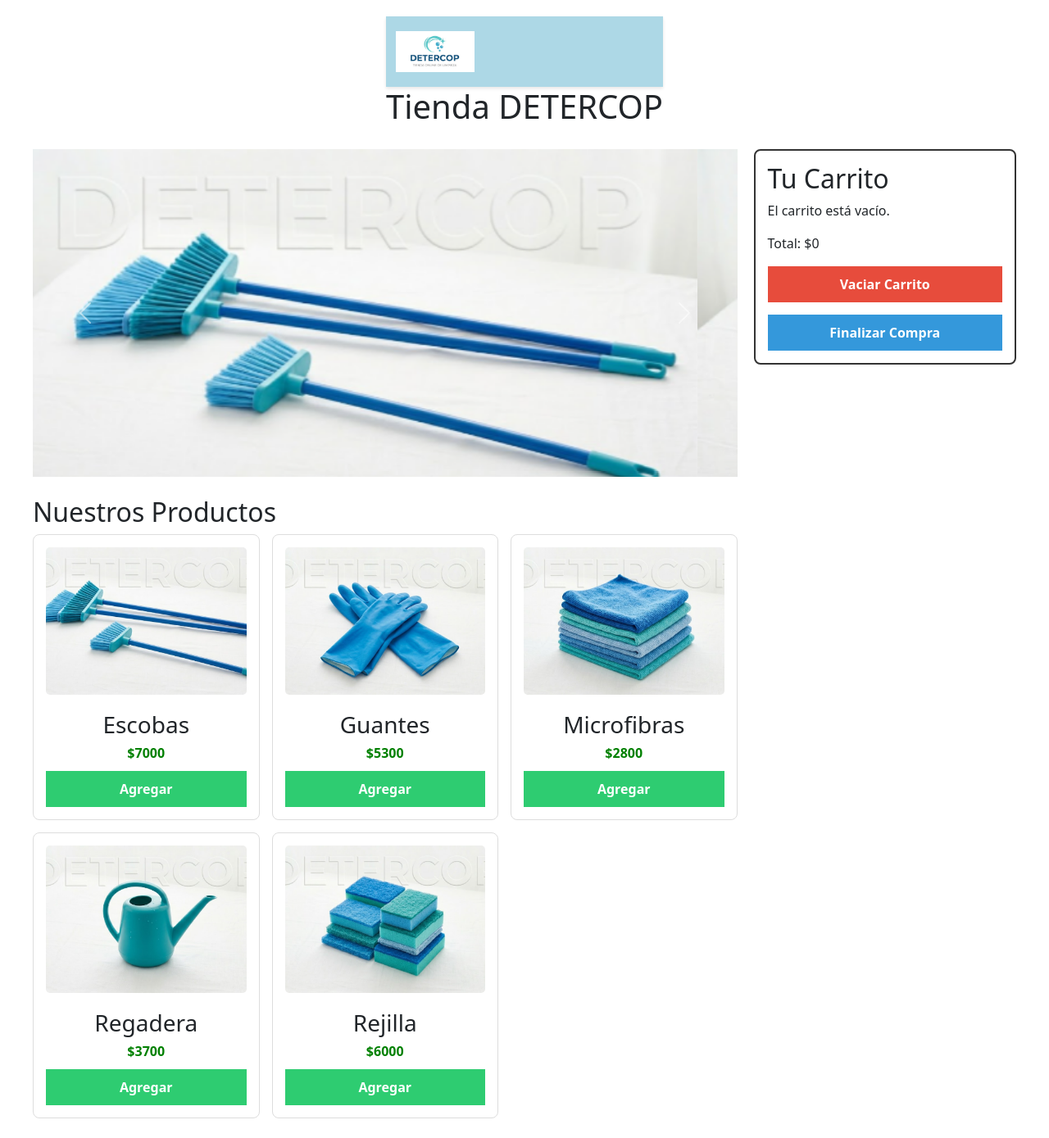
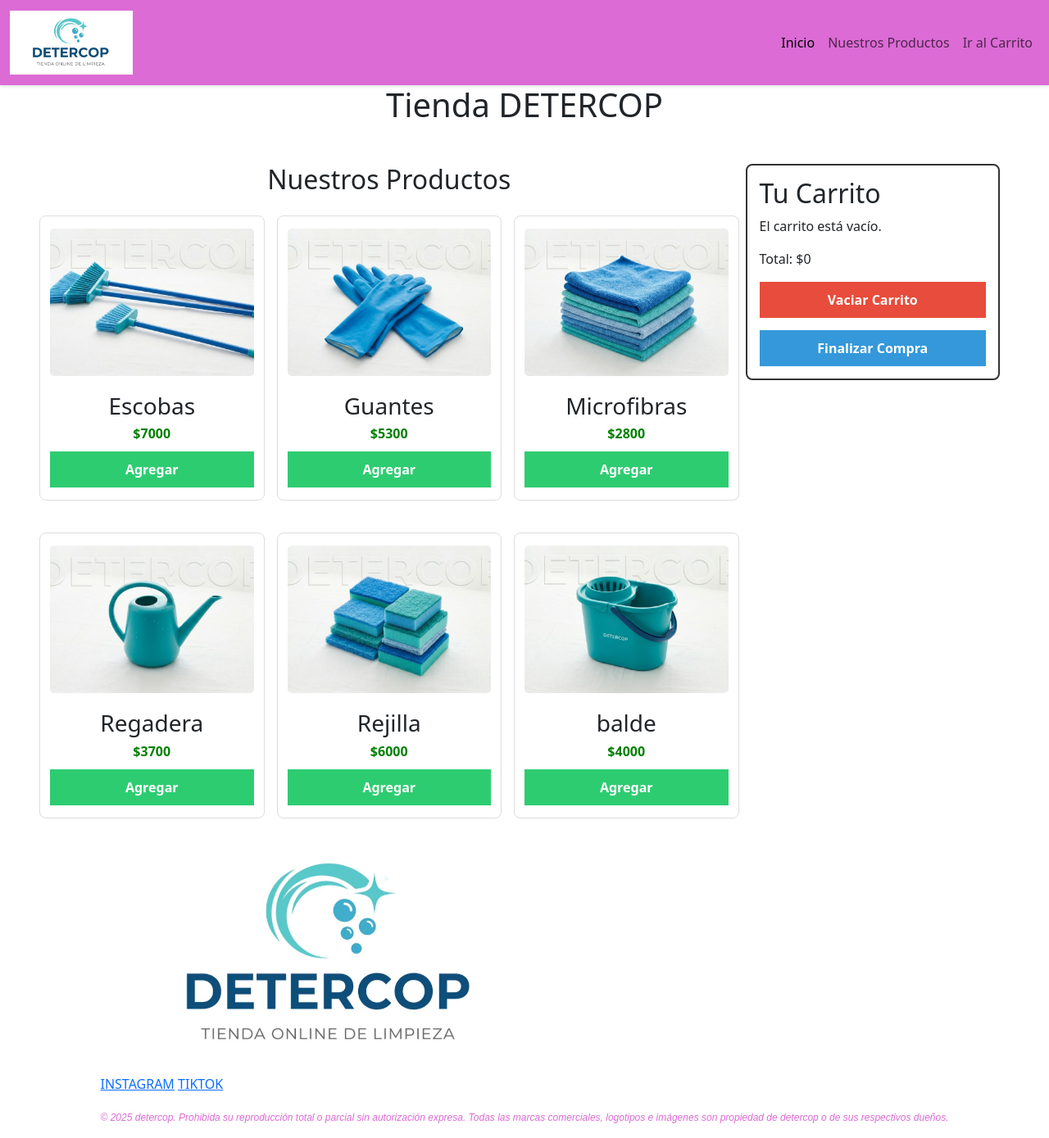
Before and after one commit to franbrossi/DETERCOP, a plain HTML site: page index.html in a window 1280 px wide. Shown: the whole page at 82% size. Drawn offline with nearby package versions, Linux system fonts and the light colour scheme.

Commit message:
migrando mi array de objetos a un archivo json simulando una api, ademas cambie los onclick por addeventlistener

```diff
--- /dev/null
+++ b/db/data.json
@@ -0,0 +1,13 @@
+ [
+    { "id": 1, "nombre": "Escobas", "precio": 7000, "imagen":"./assets/escobas_proyecto.png" },
+
+    { "id": 2, "nombre": "Guantes", "precio": 5300,"imagen":"./assets/guantes_proyecto.png" },
+
+    { "id": 3, "nombre": "Microfibras", "precio": 2800,"imagen":"./assets/microfibras_proyecto.png" },
+
+    { "id": 4, "nombre": "Regadera", "precio": 3700,"imagen":"./assets/regaderas_proyecto.png" },
+
+    { "id": 5, "nombre": "Rejilla", "precio": 6000,"imagen":"./assets/rejillas_proyecto.png" },
+
+    {"id": 6, "nombre": "balde", "precio": 4000,"imagen":"./assets/balde_proyecto.png" }
+]
--- a/index.html
+++ b/index.html
@@ -14,48 +14,39 @@
         <nav class="navbar navbar-expand-lg nav-mio">
             <div class="container-fluid">
                 <a class="navbar-brand" href="#">
-                    <img src="./assets/logo detercop.png" alt="Logo Detercop" class="nav-img">
+                    <img src="./assets/logo detercop.png" alt="Logo Detercop" width="150">
                 </a>
-            </div>
-        </nav>
+
+                    <button class="navbar-toggler" type="button" data-bs-toggle="collapse" data-bs-target="#menuDetercop" aria-controls="menuDetercop" aria-expanded="false" aria-label="Toggle navigation">
+                        <span class="navbar-toggler-icon"></span>
+                    </button>
+
+        <div class="collapse navbar-collapse" id="menuDetercop">
+            <ul class="navbar-nav ms-auto">
+                <li class="nav-item">
+                    <a class="nav-link active" href="#">Inicio</a>
+                </li>
+                <li class="nav-item">
+                    <a class="nav-link" href="#tienda">Nuestros Productos</a>
+                </li>
+                <li class="nav-item">
+                    <a class="nav-link" href="#carrito">Ir al Carrito</a>
+                </li>
+            </ul>
+        </div>
+    </div>
+</nav>
 
         <h1>Tienda DETERCOP</h1>
         <div id="mensaje-notificacion" class="oculto"></div>
     </header>
 
     <main>
-        <section id="tienda">
+       <section id="tienda">
+            <h2 class="mb-4 text-center">Nuestros Productos</h2>
 
-            <div id="carruselDetercop" class="carousel slide mb-4" data-bs-ride="carousel">
-                <div class="carousel-inner">
-                    <div class="carousel-item active">
-                        <img src="./assets/escobas_proyecto.png" class="d-block w-100 img-carrusel" alt="Escobas Detercop">
-                    </div>
-                    <div class="carousel-item">
-                        <img src="./assets/guantes_proyecto.png" class="d-block w-100 img-carrusel" alt="Guantes de goma">
-                    </div>
-                    <div class="carousel-item">
-                        <img src="./assets/microfibras_proyecto.png" class="d-block w-100 img-carrusel" alt="Paños de microfibra">
-                    </div>
-                    <div class="carousel-item">
-                        <img src="./assets/regaderas_proyecto.png" class="d-block w-100 img-carrusel" alt="Regaderas">
-                    </div>
-                    <div class="carousel-item">
-                        <img src="./assets/rejillas_proyecto.png" class="d-block w-100 img-carrusel" alt="Rejillas y esponjas">
-                    </div>
+            <div class="row g-4" id="contenedor-productos">
                 </div>
-
-                <button class="carousel-control-prev" type="button" data-bs-target="#carruselDetercop" data-bs-slide="prev">
-                    <span class="carousel-control-prev-icon" aria-hidden="true"></span>
-                    <span class="visually-hidden">Anterior</span>
-                </button>
-                <button class="carousel-control-next" type="button" data-bs-target="#carruselDetercop" data-bs-slide="next">
-                    <span class="carousel-control-next-icon" aria-hidden="true"></span>
-                    <span class="visually-hidden">Siguiente</span>
-                </button>
-            </div>
-            <h2>Nuestros Productos</h2>
-            <div id="contenedor-productos"></div>
         </section>
 
         <aside id="carrito">
@@ -72,5 +63,21 @@
     </main>
 
     <script src="https://cdn.jsdelivr.net/npm/bootstrap@5.3.8/dist/js/bootstrap.bundle.min.js"></script>
+
+    <footer>
+        <footer>
+        <img src="./assets/logo detercop.png" alt="logo detercop">
+            <section class="redes">
+                <a href="#">INSTAGRAM</a>
+
+                <a href="#">TIKTOK</a>
+
+
+
+            </section>
+        <p class="footer-p">© 2025 detercop. Prohibida su reproducción total o parcial sin autorización expresa. Todas las marcas comerciales, logotipos e imágenes son propiedad de detercop o de sus respectivos dueños.</p>
+
+    </footer>
+    </footer>
 </body>
 </html>
--- a/js/main.js
+++ b/js/main.js
@@ -1,19 +1,10 @@
 
 // Hola Fran, gracias por enviar tu pre entrega 2 , en general muy buen avance. La entrega cumple con los requisitos de la consigna al integrar JavaScript con HTML mediante manipulación del DOM y uso de eventos. Los productos se renderizan dinámicamente en la página, se capturan eventos en los botones para agregar o eliminar productos del carrito y se actualiza el contenido del carrito directamente en la interfaz. También se utiliza un array para almacenar los productos seleccionados y localStorage para guardar la información y recuperarla al recargar la página. El flujo de entrada, proceso y salida es claro y las funciones están separadas para tareas específicas como renderizar productos, actualizar el carrito y calcular el total. Para alcanzar un nivel óptimo, sería recomendable mejorar algunos detalles de organización del código, por ejemplo manejar todos los eventos con addEventListener en lugar de mezclarlo con onclick, y mantener un criterio más uniforme en la manipulación del DOM. También podría agregarse un manejo de cantidades en el carrito en lugar de repetir productos iguales en el array
 
-const productosDisponibles = [
-    { id: 1, nombre: "Escobas", precio: 7000, imagen:"./assets/escobas_proyecto.png" },
-
-    { id: 2, nombre: "Guantes", precio: 5300,imagen:"./assets/guantes_proyecto.png" },
-
-    { id: 3, nombre: "Microfibras", precio: 2800,imagen:"./assets/microfibras_proyecto.png" },
-
-    { id: 4, nombre: "Regadera", precio: 3700,imagen:"./assets/regaderas_proyecto.png" },
-
-    { id: 5, nombre: "Rejilla", precio: 6000,imagen:"./assets/rejillas_proyecto.png" }
-]
+const URL = "./db/data.json"
 
 let carrito = []
+let productosDisponibles= []
 
 
 const contenedorProductos = document.getElementById('contenedor-productos')
@@ -22,6 +13,17 @@
 
 const btnFinalizar = document.getElementsByClassName('btn-comprar')[0]
 const btnVaciar = document.getElementsByClassName('btn-secundario')[0]
+
+function obtenerProductos() {
+    fetch(URL)
+    .then(response => response.json())
+    .then(data => {
+        productosDisponibles = data
+        renderizarProductos(productosDisponibles)
+    })
+    .catch(err => console.log("ha ocurrido un error", err))
+    .finally(()=> console.log("ha terminado la peticion"))
+}
 
 function renderizarProductos(lista) {
     contenedorProductos.innerHTML = ''
@@ -42,10 +44,10 @@
     const botonesAgregar = document.getElementsByClassName('btn-agregar')
 
     for (const boton of botonesAgregar) {
-        boton.onclick = (evento) => {
+        boton.addEventListener('click',(evento) => {
             const idProductoSeleccionado = evento.target.id
             agregarAlCarrito(idProductoSeleccionado)
-        }
+        })
     }
 }
 
@@ -54,7 +56,7 @@
     const productoElegido = productosDisponibles.find((p) => p.id == idProducto)
     const productoEnCarrito = carrito.find((c)=> c.id == idProducto)
     if(productoEnCarrito)  {
-        agregarcantidad()
+        agregarcantidad(idProducto)
 
     } else if (productoElegido) {
 
@@ -108,12 +110,17 @@
         inputsumarcantidad.innerText = "+"
         inputRestarCantidad.innerText = "-"
 
-        inputsumarcantidad.onclick = () => {
-            agregarcantidad(producto.id)
-        }
-        inputRestarCantidad.onclick = () => {
-           restarcantidad(producto.id)
-        }
+        inputsumarcantidad.addEventListener ('click',() =>{
+           agregarcantidad(producto.id)
+        })
+
+
+
+        inputRestarCantidad.addEventListener ('click',() =>{
+            restarcantidad(producto.id)
+        })
+
+
 
         const texto = document.createElement('span')
         texto.innerText = ` ${producto.cantidad} - ${producto.nombre} - $${producto.precio} - $${producto.subtotal}`
@@ -125,9 +132,11 @@
 
         btnEliminar.setAttribute('class', 'btn-eliminar')
 
-        btnEliminar.onclick = () => {
-            eliminarDelCarrito(producto.id)
-        }
+        btnEliminar.addEventListener ('click',() => {
+             eliminarDelCarrito(producto.id)
+        })
+
+
 
         item.appendChild(inputsumarcantidad)
         item.appendChild(inputRestarCantidad)
@@ -159,21 +168,25 @@
 
 
 
-btnVaciar.onclick = () => {
-    carrito = []
+btnVaciar.addEventListener ('click',()=>{
+   carrito = []
     localStorage.removeItem('carritoDetercop')
     actualizarCarritoDOM()
-}
+})
 
-btnFinalizar.onclick = () => {
+
+
+btnFinalizar.addEventListener ('click', () => {
     if (carrito.length > 0) {
         carrito = []
         localStorage.removeItem('carritoDetercop')
         actualizarCarritoDOM()
     }
-}
+})
+
+
 
 window.onload = () => {
-    renderizarProductos(productosDisponibles)
+    obtenerProductos()
     cargarCarritoLocalStorage()
 }
--- a/styles/style.css
+++ b/styles/style.css
@@ -7,22 +7,12 @@
 
 .nav-mio {
 
-    background-color: #add8e6;
+    background-color: #dc6bd5;
 
 
     box-shadow: 0 2px 4px rgba(0,0,0,0.1);
 }
 
-
-.nav-img {
-    height: 50px;
-    width: auto;
-
-
-    display: block;
-    margin-top: 5px;
-    margin-bottom: 5px;
-}
 
 .carousel-item {
     height: 400px;
@@ -42,22 +32,38 @@
 body {
     font-family: sans-serif;
     margin: 0;
-    padding: 20px;
     display: flex;
     flex-direction: column;
     align-items: center;
 }
 
 header {
+    width: 100%;
     margin-bottom: 20px;
     text-align: center;
 }
 
 main {
+    padding: 20px;
     display: flex;
     gap: 20px;
     width: 100%;
     max-width: 1200px;
+}
+
+.footer-p {
+    font-size: 12px;
+    font-style: italic;
+    font-family: "Nunito", sans-serif;
+    margin-left: auto;
+    margin-top: 20px;
+    color: #dc6bd5;
+
+}
+
+.redes{
+    text-decoration: none;
+    list-style-type: none;
 }
 
 #tienda {
```
Also changed, not shown: assets/balde_proyecto.png (added), assets/jabones_proyecto.png (added).
